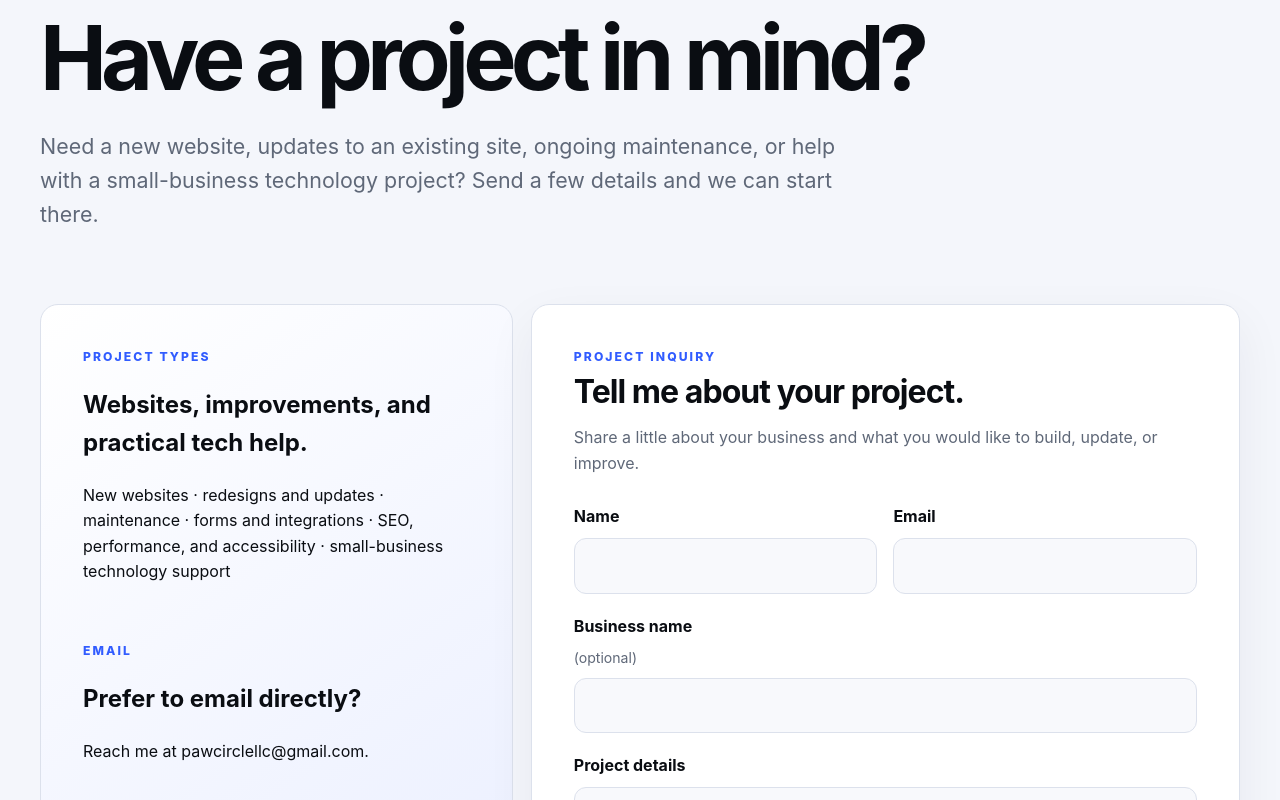
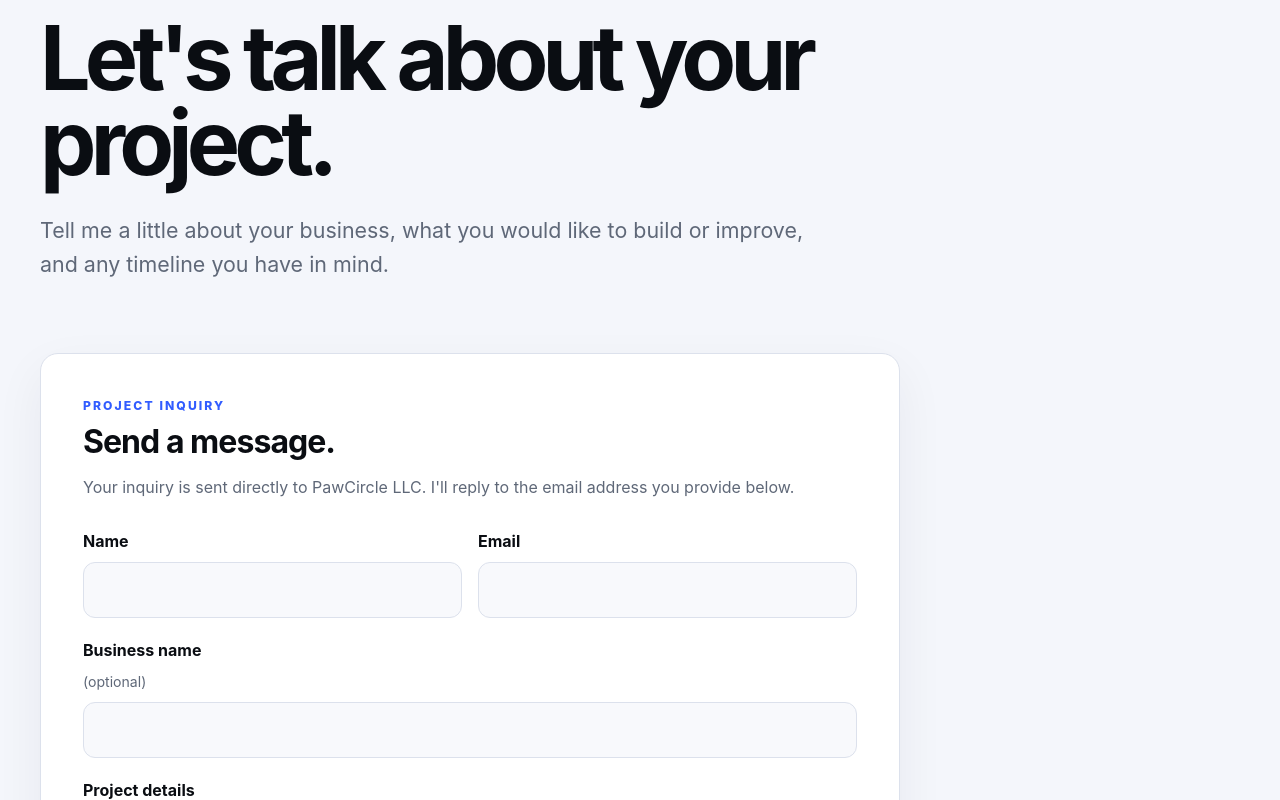
Before and after one commit to reaaland/pawcircle-llc-site, a Next.js app: page /contact in a window 1280 px wide. Shown: the part 200-1000 px from the top of the page. Built offline with nearby package versions, Linux system fonts and the light colour scheme.

Commit message:
Simplify contact page around direct project inquiries

```diff
--- a/app/contact/page.tsx
+++ b/app/contact/page.tsx
@@ -7,34 +7,21 @@ export default function ContactPage() {
   return (
     <main className="shell page-shell">
       <p className="eyebrow">CONTACT</p>
-      <h1>Have a project in mind?</h1>
+      <h1>Let&apos;s talk about your project.</h1>
       <p className="lede page-lede">
-        Need a new website, updates to an existing site, ongoing maintenance, or help with a small-business technology project? Send a few details and we can start there.
+        Tell me a little about your business, what you would like to build or improve, and any timeline you have in mind.
       </p>
 
-      <section className="contact-layout" aria-label="Contact PawCircle LLC">
-        <div className="contact-card contact-info-card">
-          <div>
-            <p className="eyebrow">PROJECT TYPES</p>
-            <h2>Websites, improvements, and practical tech help.</h2>
-            <p>
-              New websites · redesigns and updates · maintenance · forms and integrations · SEO, performance, and accessibility · small-business technology support
-            </p>
-          </div>
-          <div>
-            <p className="eyebrow">EMAIL</p>
-            <h2>Prefer to email directly?</h2>
-            <p>
-              Reach me at <a className="text-link" href="mailto:pawcirclellc@gmail.com">pawcirclellc@gmail.com</a>.
-            </p>
-          </div>
-        </div>
-
+      <section
+        className="contact-layout"
+        aria-label="Contact PawCircle LLC"
+        style={{ gridTemplateColumns: "1fr", maxWidth: "860px" }}
+      >
         <div className="contact-form-card">
           <p className="eyebrow">PROJECT INQUIRY</p>
-          <h2>Tell me about your project.</h2>
+          <h2>Send a message.</h2>
           <p className="contact-form-intro">
-            Share a little about your business and what you would like to build, update, or improve.
+            Your inquiry is sent directly to PawCircle LLC. I&apos;ll reply to the email address you provide below.
           </p>
           <ContactForm />
         </div>
```
